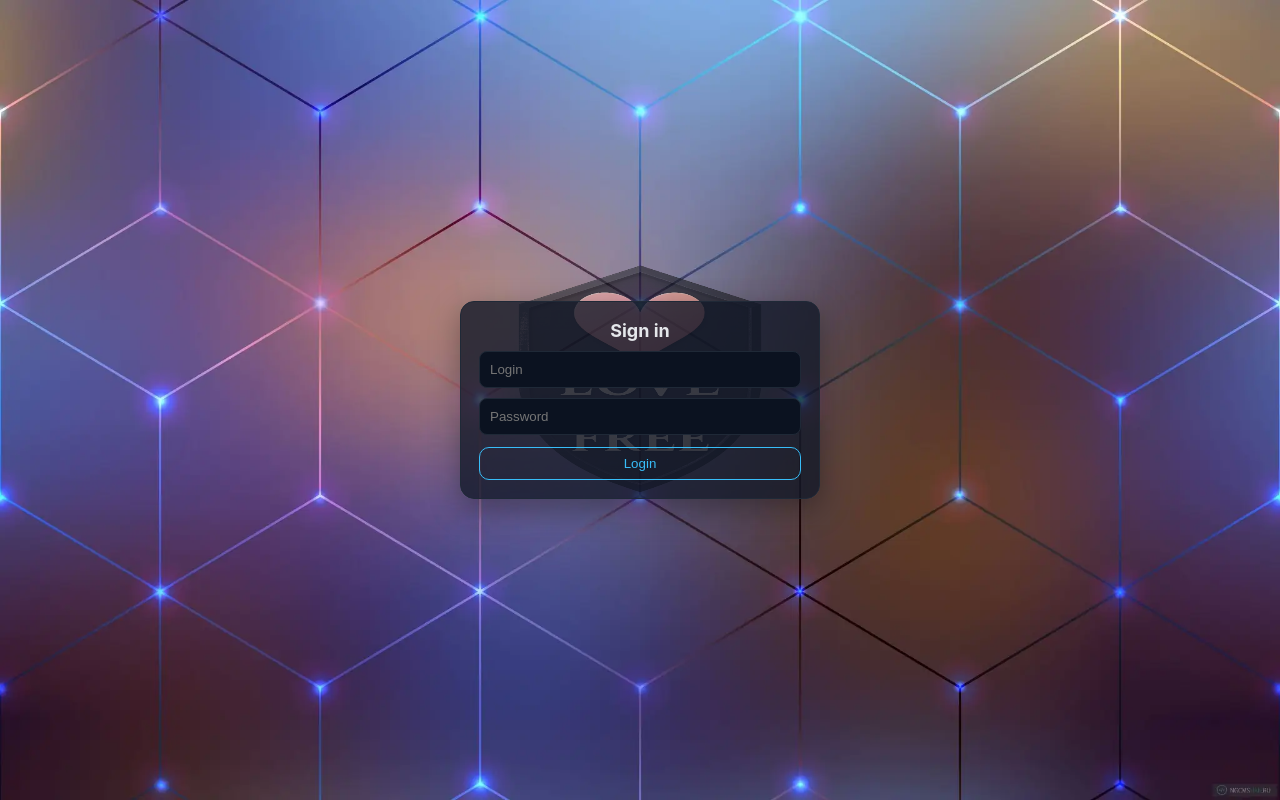
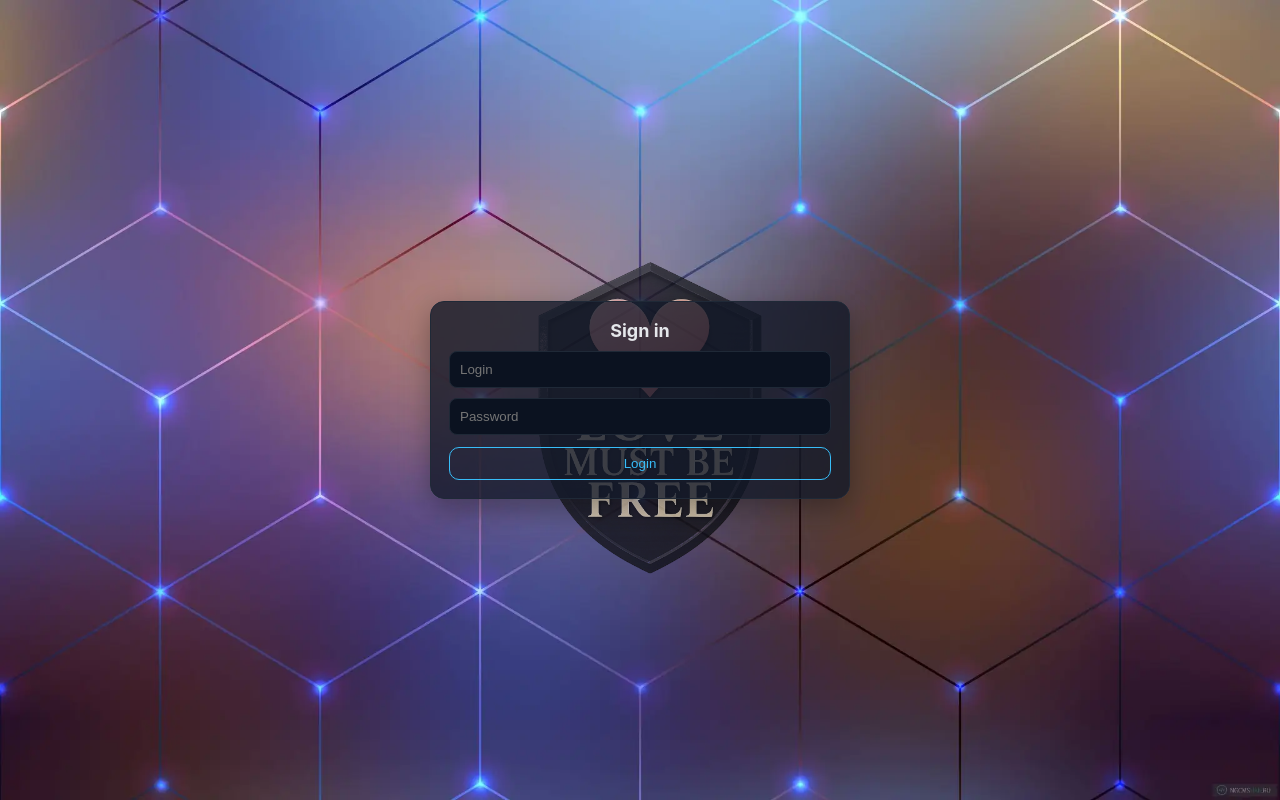
Before and after one commit to Jorgor-prog/LOVE_MUST_BE_FREE_v2, a Next.js app: page /login in a window 1280 px wide. Built offline with nearby package versions, Linux system fonts and the light colour scheme.

Commit message:
Update page.tsx

```diff
--- a/app/login/page.tsx
+++ b/app/login/page.tsx
@@ -26,22 +26,29 @@ export default function LoginPage(){
   }
 
   return (
-    <div style={{minHeight:'100vh', display:'grid', placeItems:'center', backgroundImage:'url(/images/Background_1.webp)', backgroundSize:'cover', backgroundPosition:'center'}}>
-      <div style={{position:'relative'}}>
-        {/* Щит (Logo_3) в 2 раза больше */}
+    <div style={{minHeight:'100vh', display:'grid', placeItems:'center',
+      backgroundImage:'url(/images/Background_1.webp)', backgroundSize:'cover', backgroundPosition:'center'}}>
+      <div style={{position:'relative', width:'min(92vw, 420px)'}}>
+        {/* Щит без искажения и без перехвата кликов */}
         <div style={{
-          position:'absolute', inset:0, display:'grid', placeItems:'center', transform:'translateY(-40%)',
-          pointerEvents:'none'
+          position:'absolute', inset:0, display:'grid', placeItems:'center',
+          transform:'translateY(-50%)', pointerEvents:'none', zIndex:0
         }}>
-          <Image src="/images/Logo_3.webp" alt="logo-shield" width={320} height={320} style={{opacity:0.65}} />
+          <Image src="/images/Logo_3.webp" alt="logo-shield" width={440} height={440}
+                 style={{objectFit:'contain', opacity:0.8}} />
         </div>
 
-        <form onSubmit={submit} style={{position:'relative', zIndex:2, width:360, maxWidth:'92vw', background:'rgba(17,24,39,0.78)', border:'1px solid #1f2937', borderRadius:14, padding:18, color:'#e5e7eb', boxShadow:'0 10px 30px rgba(0,0,0,.35)'}}>
+        <form onSubmit={submit} style={{
+          position:'relative', zIndex:1,
+          background:'rgba(17,24,39,0.78)', border:'1px solid #1f2937',
+          borderRadius:14, padding:18, color:'#e5e7eb', boxShadow:'0 10px 30px rgba(0,0,0,.35)'}}>
           <div style={{fontSize:18, fontWeight:700, marginBottom:10, textAlign:'center'}}>Sign in</div>
           <input value={loginId} onChange={e=>setLogin(e.target.value)} placeholder="Login" className="input"
-            style={{width:'100%', marginBottom:10, background:'#0b1220', border:'1px solid #1f2937', color:'#e5e7eb', borderRadius:8, padding:'10px'}} />
+            style={{width:'100%', marginBottom:10, background:'#0b1220', border:'1px solid #1f2937',
+                    color:'#e5e7eb', borderRadius:8, padding:'10px'}} />
           <input value={password} onChange={e=>setPass(e.target.value)} placeholder="Password" type="password" className="input"
-            style={{width:'100%', marginBottom:12, background:'#0b1220', border:'1px solid #1f2937', color:'#e5e7eb', borderRadius:8, padding:'10px'}} />
+            style={{width:'100%', marginBottom:12, background:'#0b1220', border:'1px solid #1f2937',
+                    color:'#e5e7eb', borderRadius:8, padding:'10px'}} />
           {err && <div style={{marginBottom:10, color:'#fca5a5'}}>{err}</div>}
           <button className="btn" type="submit" style={{width:'100%', borderColor:'#38bdf8', color:'#38bdf8'}}>Login</button>
         </form>
```
